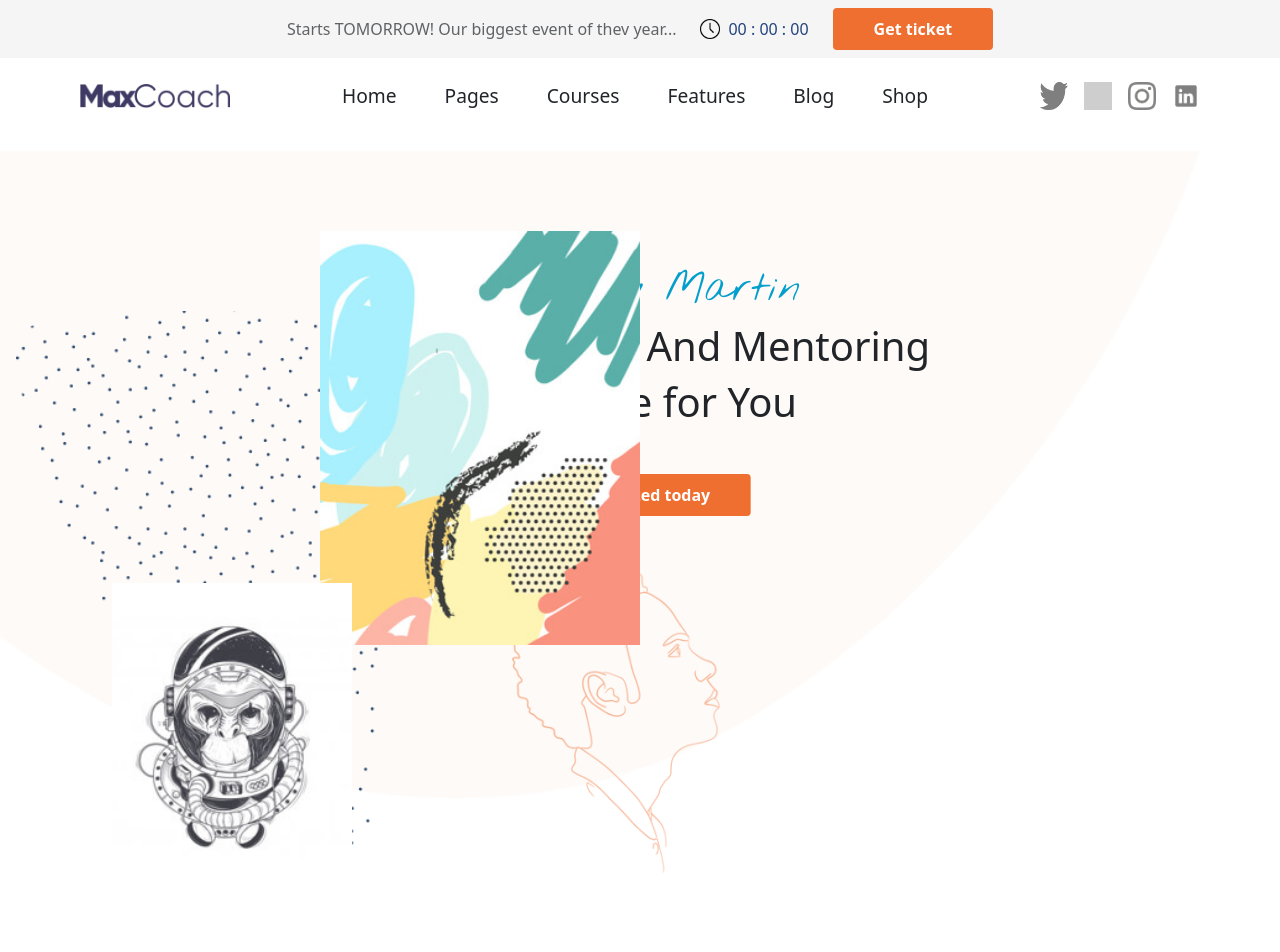
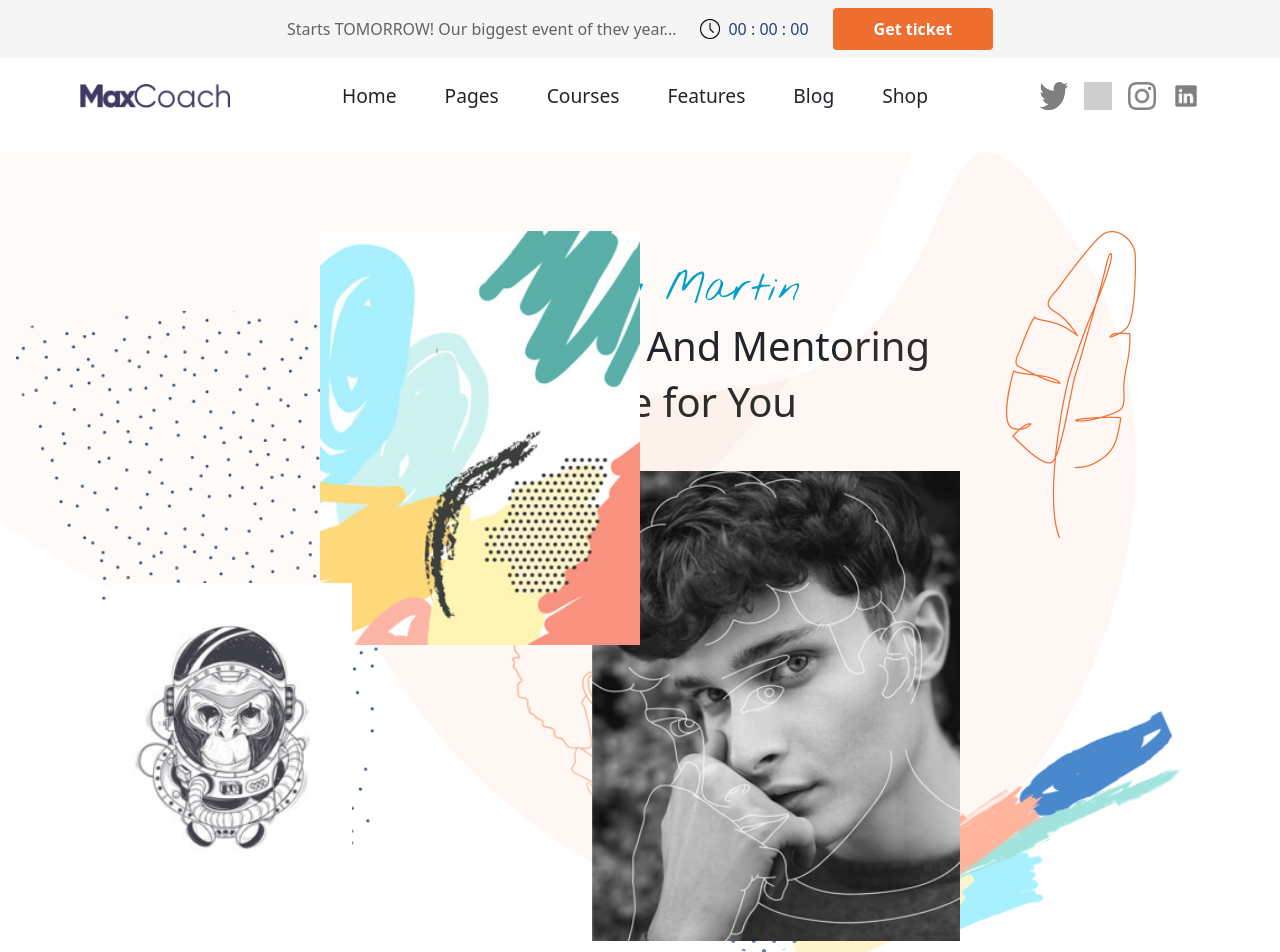
Before and after one commit to LBusnelli27/proj-html-vuejs, a Vue app: page / in a window 1280 px wide. Shown: the top 952 px of the page. Before the commit the page ends 892 px from the top, so only its background shows below. Built offline with nearby package versions, Linux system fonts and the light colour scheme; grey boxes are pictures that could not be loaded.

Commit message:
right side hero

```diff
--- a/src/components/Main.vue
+++ b/src/components/Main.vue
@@ -14,8 +14,12 @@
         <h1 class="mb-5">Might Be for You</h1>
         <button class="my-btn-orange btn">Get started today</button>
       </div>
-      <div>
-
+      <div class="position-relative">
+        <img class="my-beige-shape-2 position-absolute" :src="require('../assets/images/artist-shape-01.png')" alt="">
+        <img class="my-feader-shape-1 position-absolute" :src="require('../assets/images/artist-shape-04.png')" alt="">
+        <img class="my-color-shape-1 position-absolute" :src="require('../assets/images/artist-shape-05.png')" alt="">
+        <img class="my-circle-points-1 position-absolute" :src="require('../assets/images/maxcoach-shape-12.png')" alt="">
+        <img class="my-hero-image-4 position-absolute" :src="require('../assets/images/artist-hero-image-04.jpg')" alt="">
       </div>
     </section>
   </div>
@@ -29,11 +33,12 @@ export default {
 
 <style lang="scss">
 @import "../assets/scss/style.scss";
+
   .my-hero {
     height: 60vh;
   }
   .my-beige-shape-1 {
-    width: 75rem;
+    width: 57rem;
   }
   .my-blu-points-hero {
     top: 10rem;
@@ -63,4 +68,30 @@ export default {
       color: #029fcc;
     }
   }
+
+  div {
+    .my-beige-shape-2 {
+      top: 0;
+      right: 9rem;
+      width: 50rem;
+    }
+    .my-feader-shape-1 {
+      top: 5rem;
+      right: 9rem;
+    }
+    .my-color-shape-1 {
+      top: 35rem;
+      right: 6rem;
+      width: 25rem;
+    }
+    .my-circle-points-1 {
+      top: 39rem;
+      right: 27rem;
+    }
+    .my-hero-image-4 {
+      top: 20rem;
+      right: 20rem;
+      width: 23rem;
+    }
+  }
 </style>
```
